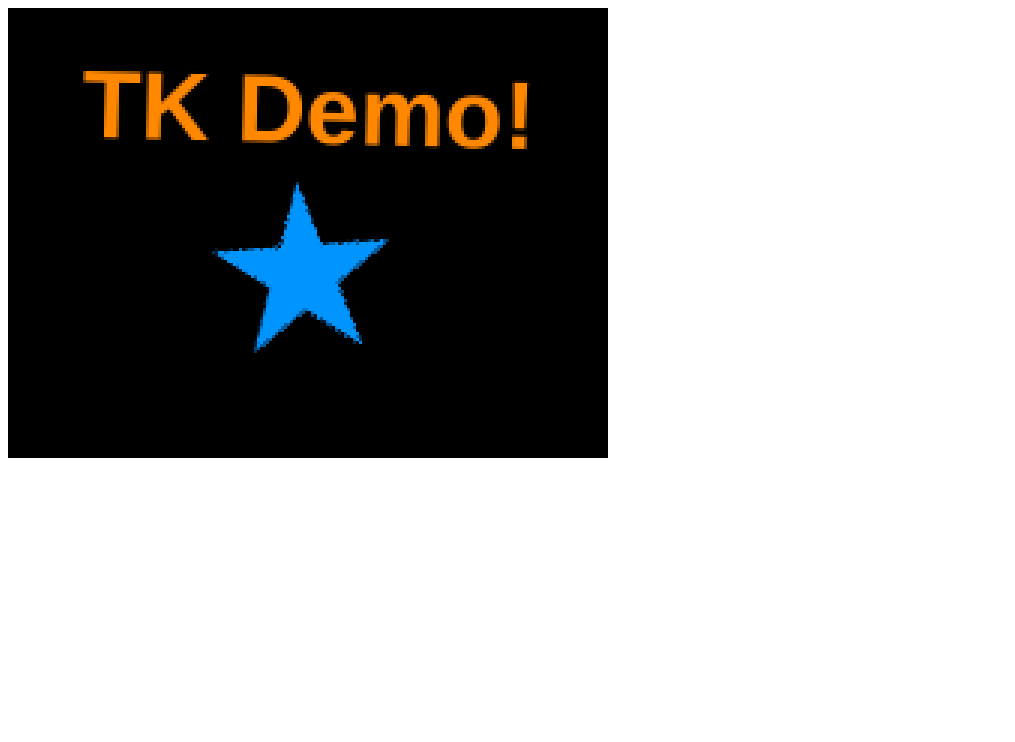
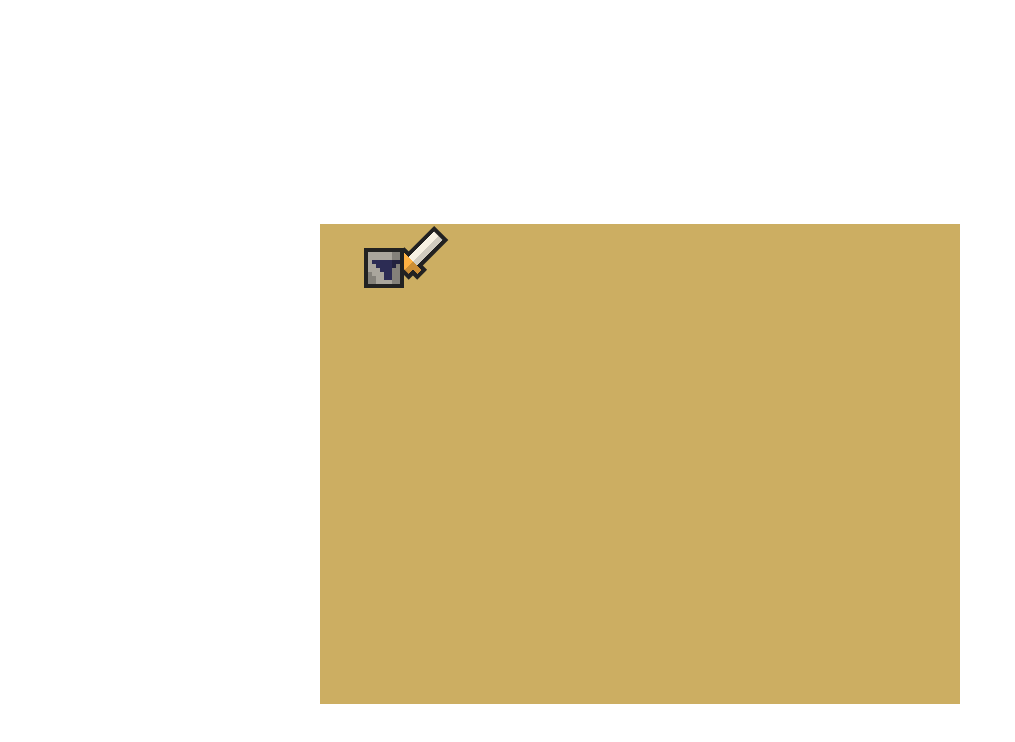
Before and after one commit to regularkid/js13k2023, a plain HTML site: page index.html in a window 1280 px wide. Shown: the whole page, without its empty margins (0-1015 px from the left). Drawn offline with Linux system fonts and the light colour scheme.

Commit message:
Hacked in quick prototype code for basic knight movement. Needs lots of cleanup - it's terrible.

```diff
--- a/exampleGame.js
+++ b/exampleGame.js
@@ -1,5 +1,8 @@
 // Load assets
 star = LoadSprite("Star.png")
+square = LoadSprite("Square.png")
+knight = LoadSprite("Knight.png")
+sword = LoadSprite("Sword.png")
 
 // Example state
 ExampleState = (reason) =>
@@ -37,5 +40,103 @@ ExampleState = (reason) =>
     DrawText("TK Demo!", 100, 45, 32, "#F80", Math.sin(performance.now() * -0.02)*3.0, "Arial", "Bold", "center", "center");
 }
 
+class Knight
+{
+    constructor(x, y)
+    {
+        this.x = x;
+        this.y = y;
+        this.xDest = x;
+        this.yDest = y;
+        this.dx = 1.0;
+        this.a = 0;
+    }
+
+    tick()
+    {
+        if (touch.down)
+        {
+            this.xDest = touch.x;
+            this.yDest = touch.y;
+        }
+
+        let dx = (this.xDest - this.x);
+        let dy = (this.yDest - this.y);
+        let len = Math.sqrt((dx * dx)+(dy * dy));
+        if (len != 0.0)
+        {
+            dx /= len;
+            dy /= len;
+            this.dx = (dx >= 0.0) ? 1.0 : -1.0;
+        }
+
+        let speed = 300.0;
+        let xNew = this.x + (dx * speed * deltaTime);
+        let yNew = this.y + (dy * speed * deltaTime);
+        let dxNew = (this.xDest - xNew);
+        let dyNew = (this.yDest - yNew);
+        let dot = (dx * dxNew) + (dy * dyNew);
+        if (dot > 0)
+        {
+            this.x = xNew;
+            this.y = yNew;
+            this.a += 24.0 * deltaTime;
+        }
+        else
+        {
+            this.x = this.xDest;
+            this.y = this.yDest;
+
+            if (this.a > Math.PI)
+            {
+                this.a -= Math.PI*2.0;
+            }
+            else
+            {
+                this.a *= 0.90;
+            }
+        }
+    }
+
+    draw()
+    {
+        ctx.save();
+
+        let scale = 6.0
+        ctx.save();
+        let yOffset = Math.abs(Math.sin(this.a)) * 5.0;
+        ctx.translate(this.x, this.y - yOffset);
+        ctx.rotate((10.0 * Math.cos(this.a + Math.PI/2)) * Math.PI/180);
+
+        let xOffset = Math.abs(Math.sin(this.a + 30)) * 10.0;
+        yOffset = Math.abs(Math.sin(this.a + 30)) * 10.0;
+        ctx.save();
+        ctx.translate(this.dx * (36 - xOffset), -14 - yOffset);
+        ctx.rotate(this.dx * 45.0 * Math.PI/180);
+        ctx.fillStyle = '#222';
+        ctx.fillRect(-10,-44,20,56);
+        ctx.fillRect(-16,-8,32,14);
+        DrawSprite(sword, 0, -16, 0.0, scale*this.dx, scale);
+        ctx.restore();
+
+        scale = 4.0
+        ctx.fillStyle = '#222';
+        ctx.fillRect(-20,-40,40,40);
+        DrawSprite(knight, 0, -20, 0.0, scale*this.dx, scale);
+
+        ctx.restore();
+    }
+}
+
+k = new Knight(64, 64);
+
+GameState = (reason) =>
+{
+    clearColor = "#ccae62";
+
+    k.tick();
+    k.draw();
+}
+
 // Start initial state
-nextState = ExampleState;
+nextState = GameState;
--- a/index.html
+++ b/index.html
@@ -3,8 +3,22 @@
     <head>
         <title>Super Micro Fun - js13k 2023</title>
     </head>
-    <body>
-        <div id="game"></div>
+    <body style="background-color:#ffffff">
+        <br/>
+        <br/>
+        <br/>
+        <br/>
+        <br/>
+        <br/>
+        <br/>
+        <br/>
+        <br/>
+        <br/>
+        <br/>
+        <br/>
+        <center>
+            <div id="game"></div>
+        </center>
         <script src="tk.js"></script>
         <script src="exampleGame.js"></script>
     </body>
--- a/tk.js
+++ b/tk.js
@@ -1,7 +1,7 @@
 // Config ---------------------------------------------------------------------
-gameWidth = 200;
-gameHeight = 150;
-gameScale = 3.0;
+gameWidth = 640;
+gameHeight = 480;
+gameScale = 1.0;
 
 // Initialization -------------------------------------------------------------
 canvas = document.createElement("canvas");
@@ -42,6 +42,7 @@ DrawSprite = (image, x, y, angle = 0.0, xScale = 1.0, yScale = 1.0) =>
     ctx.save();
     ctx.translate(x, y);
     ctx.rotate(angle * Math.PI/180);
+    ctx.scale(xScale < 0.0 ? -1.0 : 1.0, yScale < 0.0 ? -1.0 : 1.0);
     ctx.drawImage(image, -w*0.5, -h*0.5, w, h);
     ctx.restore();
 }
@@ -60,15 +61,28 @@ DrawText = (text, x, y, fontSize = 12, fillStyle = "#FFF", angle = 0, fontName =
 }
 
 // Audio (ZzFX: https://github.com/KilledByAPixel/ZzFX) -----------------------
-zzfxV=.3 // volume
-zzfx=    // play sound
-(t=1,a=.05,n=220,e=0,f=0,h=.1,M=0,r=1,z=0,o=0,i=0,s=0,u=0,x=0,c=0,d=0,X=0,b=1,m=0,l=44100,B=99+e*l,C=f*l,P=h*l,g=m*l,w=X*l,A=2*Math.PI,D=(t=>0<t?1:-1),I=B+g+C+P+w,S=(z*=500*A/l**2),V=(n*=(1+2*a*Math.random()-a)*A/l),j=D(c)*A/4,k=0,p=0,q=0,v=0,y=0,E=0,F=1,G=[],H=zzfxX.createBufferSource(),J=zzfxX.createBuffer(1,I,l))=>{for(H.connect(zzfxX.destination);q<I;G[q++]=E)++y>100*d&&(y=0,E=k*n*Math.sin(p*c*A/l-j),E=D(E=M?1<M?2<M?3<M?Math.sin((E%A)**3):Math.max(Math.min(Math.tan(E),1),-1):1-(2*E/A%2+2)%2:1-4*Math.abs(Math.round(E/A)-E/A):Math.sin(E))*Math.abs(E)**r*t*zzfxV*(q<B?q/B:q<B+g?1-(q-B)/g*(1-b):q<B+g+C?b:q<I-w?(I-q-w)/P*b:0),E=w?E/2+(w>q?0:(q<I-w?1:(q-I)/w)*G[q-w|0]/2):E),k+=1-x+1e9*(Math.sin(q)+1)%2*x,p+=1-x+1e9*(Math.sin(q)**2+1)%2*x,n+=z+=500*o*A/l**3,F&&++F>s*l&&(n+=i*A/l,V+=i*A/l,F=0),u&&++v>u*l&&(n=V,z=S,v=1,F=F||1);return J.getChannelData(0).set(G),H.buffer=J,H.start(),H},zzfxX=new AudioContext
+// ZzFXMicro - Zuper Zmall Zound Zynth - v1.2.0 by Frank Force ~ 880 bytes
+zzfxV=.3    // volume
+zzfx=       // play sound
+(p=1,k=.05,b=220,e=0,r=0,t=.1,q=0,D=1,u=0,y=0,v=0,z=0,l=0,E=0,A=0,F=0,c=0,w=1,m=
+0,B=0,M=Math,R=44100,d=2*M.PI,G=u*=500*d/R/R,C=b*=(1-k+2*k*M.random(k=[]))*d/R,g
+=0,H=0,a=0,n=1,I=0,J=0,f=0,x,h)=>{e=R*e+9;m*=R;r*=R;t*=R;c*=R;y*=500*d/R**3;A*=d
+/R;v*=d/R;z*=R;l=R*l|0;for(h=e+m+r+t+c|0;a<h;k[a++]=f)++J%(100*F|0)||(f=q?1<q?2<
+q?3<q?M.sin((g%d)**3):M.max(M.min(M.tan(g),1),-1):1-(2*g/d%2+2)%2:1-4*M.abs(M.
+round(g/d)-g/d):M.sin(g),f=(l?1-B+B*M.sin(d*a/l):1)*(0<f?1:-1)*M.abs(f)**D*zzfxV
+*p*(a<e?a/e:a<e+m?1-(a-e)/m*(1-w):a<e+m+r?w:a<h-c?(h-a-c)/t*w:0),f=c?f/2+(c>a?0:
+(a<h-c?1:(h-a)/c)*k[a-c|0]/2):f),x=(b+=u+=y)*M.cos(A*H++),g+=x-x*E*(1-1E9*(M.sin
+(a)+1)%2),n&&++n>z&&(b+=v,C+=v,n=0),!l||++I%l||(b=C,u=G,n||=1);p=zzfxX.
+createBuffer(1,h,R);p.getChannelData(0).set(k);b=zzfxX.createBufferSource();b.
+buffer=p;b.connect(zzfxX.destination);b.start();return b};zzfxX=new AudioContext;
 
 // Main loop + State management -----------------------------------------------
 state = null;
 nextState = null;
 Enter = 0; Tick = 1; Exit = 2;
 clearColor = "#000";
+deltaTime = 0.0;
+lastTime = 0.0;
 GameLoop = () =>
 {
     window.requestAnimationFrame(GameLoop);
@@ -96,6 +110,12 @@ GameLoop = () =>
     // Clear per-frame input values
     touch.up = false;
     touch.down = false;
+
+    if (lastTime > 0.0)
+    {
+        deltaTime = (performance.now() - lastTime) / 1000.0;
+    }
+    lastTime = performance.now();
 }
 
 // Start it up!
```
Also changed, not shown: Knight.png (added), Square.png (added), Sword.png (added).
